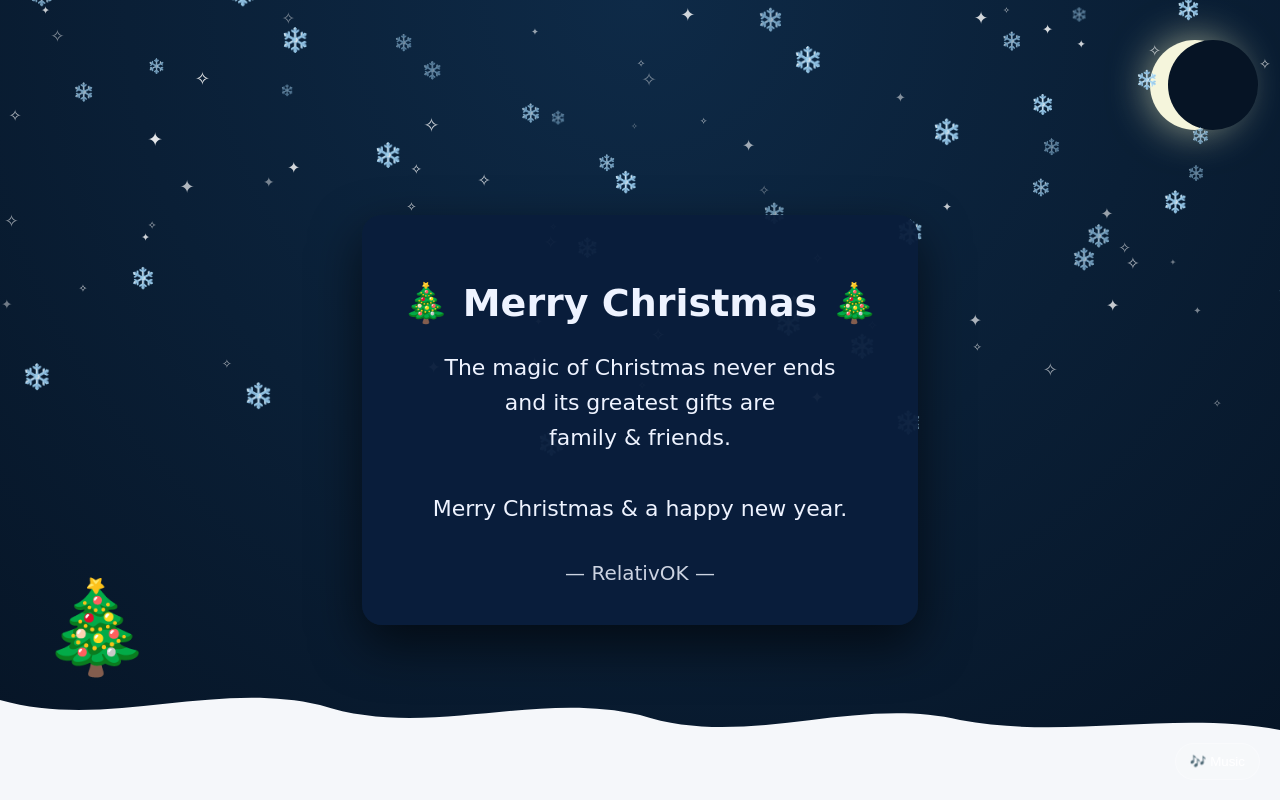
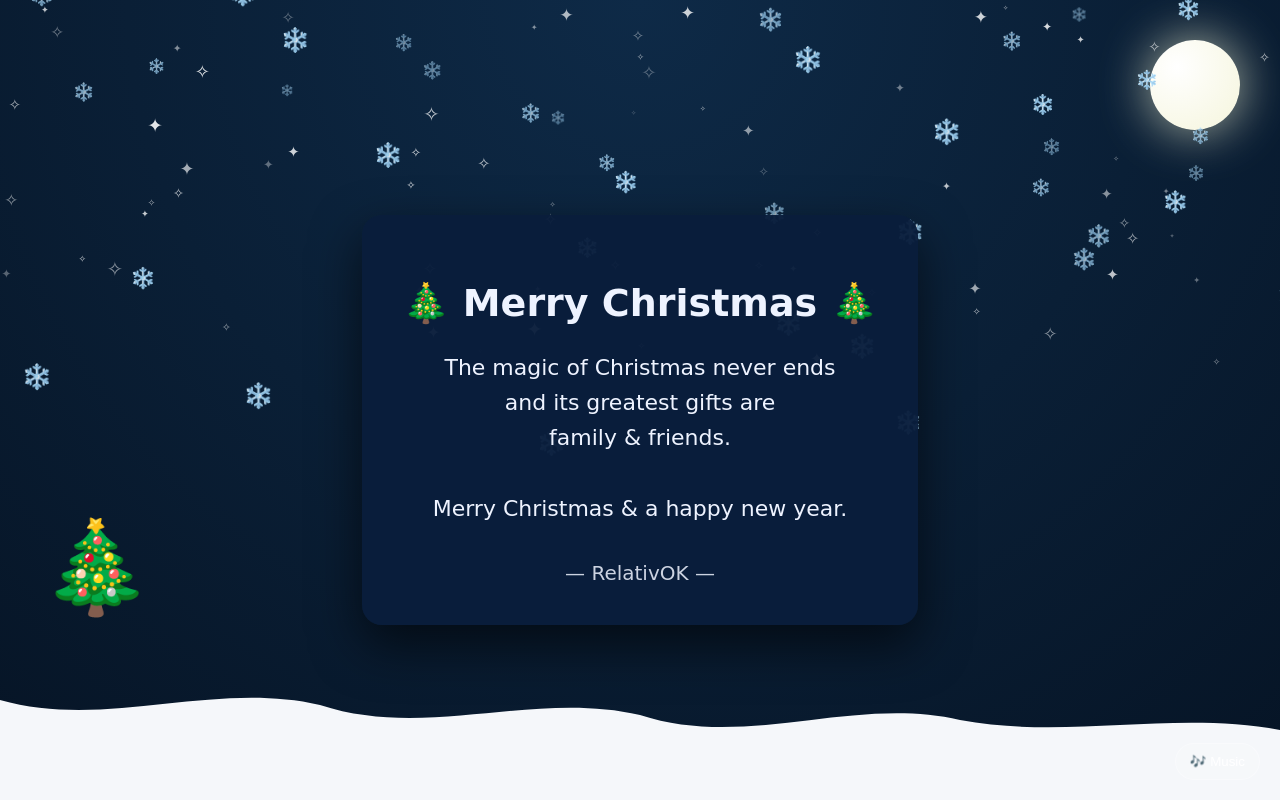
Before and after one commit to RelativOK/Christmas, a plain HTML site: page index.html in a window 1280 px wide. Drawn offline with Linux system fonts and the light colour scheme; a web font is replaced by a local one.

Commit message:
Update index.html

```diff
--- a/index.html
+++ b/index.html
@@ -21,11 +21,10 @@ html, body {
 .star {
     position: fixed;
     color: white;
-    opacity: 0.8;
     pointer-events: none;
 }
 
-/* Sichelmond */
+/* Mond (voll) */
 .moon {
     position: fixed;
     top: 40px;
@@ -33,18 +32,8 @@ html, body {
     width: 90px;
     height: 90px;
     border-radius: 50%;
-    background: #f5f5dc;
-    box-shadow: 0 0 40px rgba(255,255,200,0.6);
-}
-.moon::after {
-    content: "";
-    position: absolute;
-    top: 0;
-    left: 18px;
-    width: 90px;
-    height: 90px;
-    background: #061425;
-    border-radius: 50%;
+    background: radial-gradient(circle at 30% 30%, #ffffff, #f5f5dc);
+    box-shadow: 0 0 50px rgba(255,255,220,0.7);
 }
 
 /* Karte */
@@ -84,15 +73,6 @@ p {
     opacity: 0.85;
 }
 
-/* Baum */
-.tree {
-    position: fixed;
-    bottom: 120px;
-    left: 40px;
-    font-size: 90px;
-    z-index: 4;
-}
-
 /* Schneeboden */
 .ground {
     position: fixed;
@@ -100,6 +80,15 @@ p {
     width: 100%;
     height: 180px;
     z-index: 3;
+}
+
+/* Baum – steht auf Boden */
+.tree {
+    position: fixed;
+    bottom: 180px; /* exakt Bodenhöhe */
+    left: 40px;
+    font-size: 90px;
+    z-index: 4;
 }
 
 /* Schneeflocken */
@@ -171,15 +160,15 @@ Merry Christmas & a happy new year.
 <button class="music-btn" onclick="toggleMusic()">🎶 Music</button>
 
 <script>
-/* Sterne erzeugen */
-for (let i = 0; i < 60; i++) {
+/* Sterne */
+for (let i = 0; i < 70; i++) {
     const star = document.createElement("div");
     star.className = "star";
     star.textContent = Math.random() > 0.5 ? "✦" : "✧";
     star.style.left = Math.random() * 100 + "vw";
-    star.style.top = Math.random() * 50 + "vh";
-    star.style.fontSize = (Math.random() * 12 + 8) + "px";
-    star.style.opacity = Math.random() * 0.5 + 0.4;
+    star.style.top = Math.random() * 45 + "vh";
+    star.style.fontSize = (Math.random() * 14 + 6) + "px";
+    star.style.opacity = Math.random() * 0.6 + 0.3;
     document.body.appendChild(star);
 }
 
```
